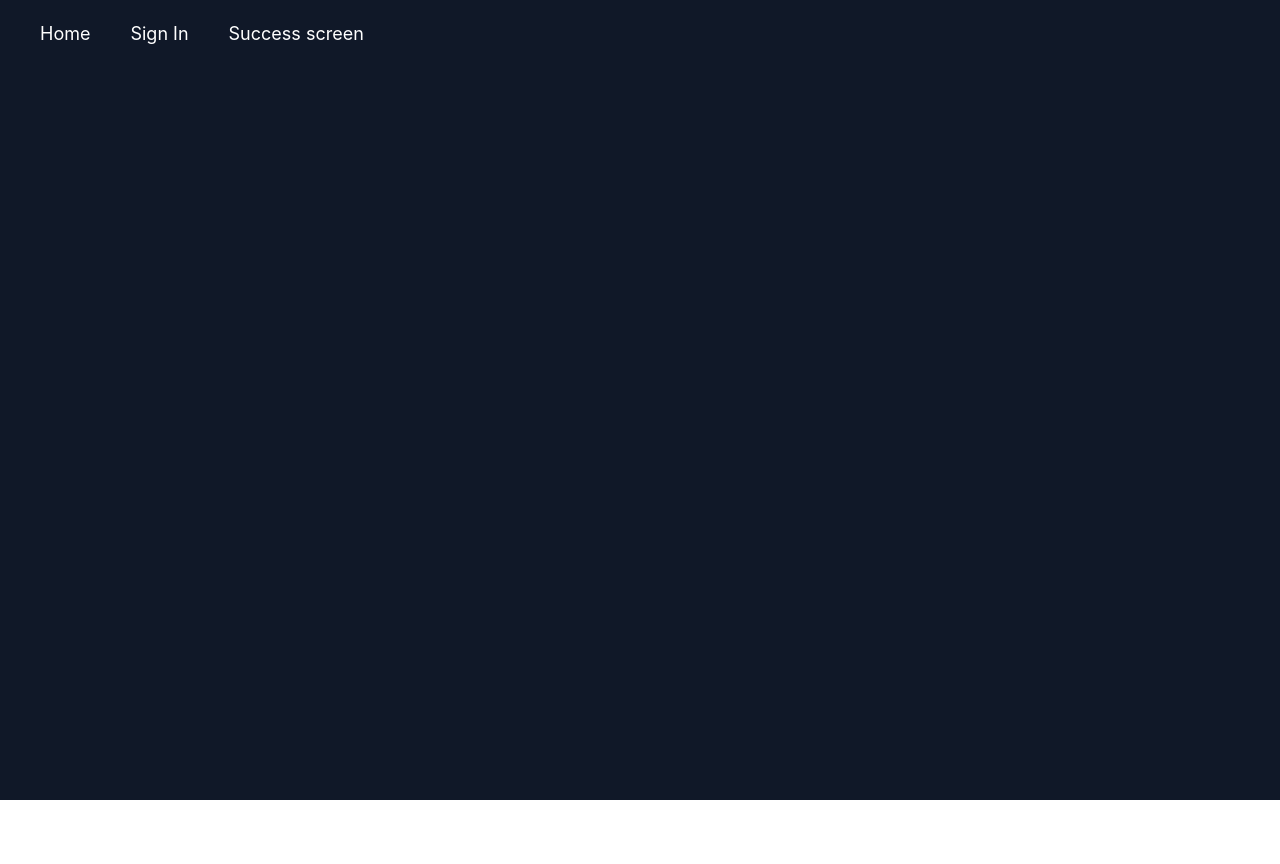
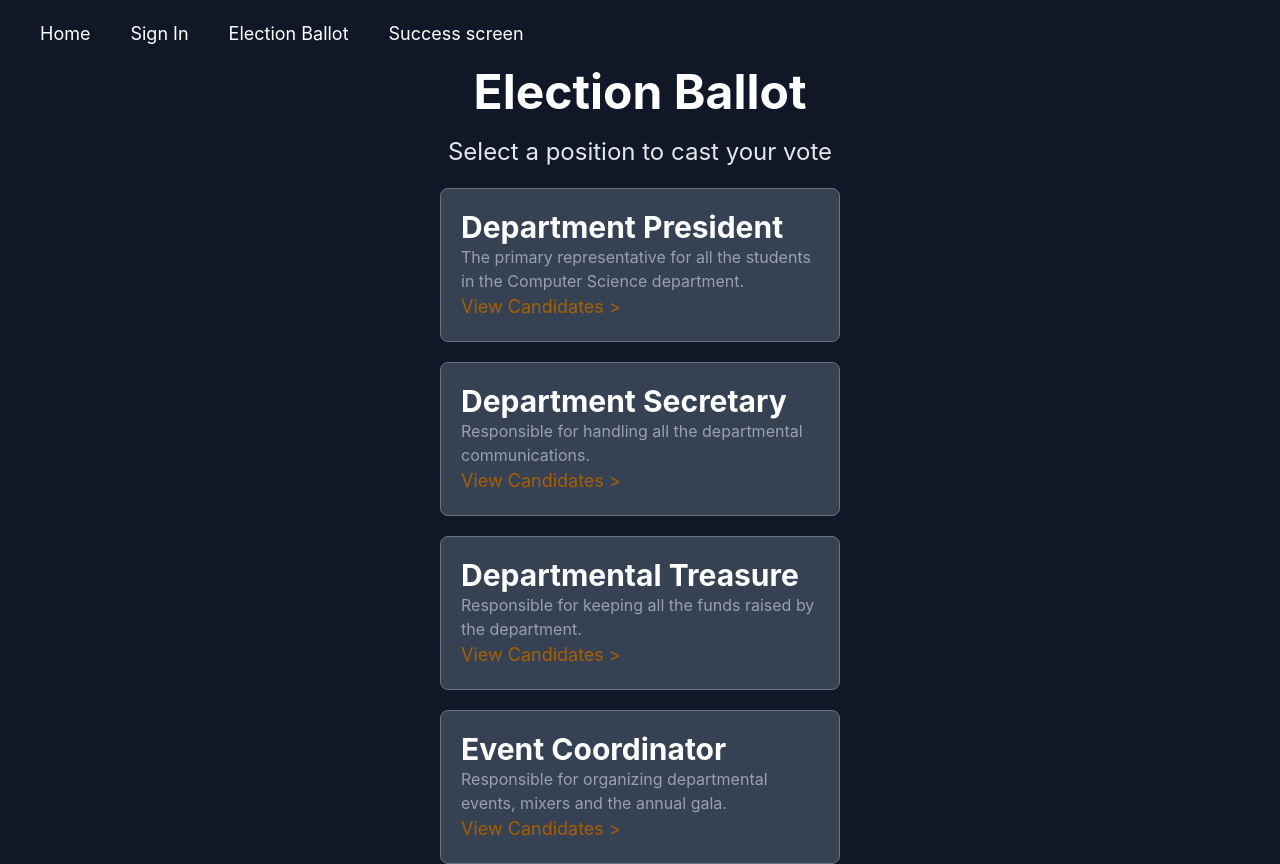
Before and after one commit to Vitumbiko-Kamanga/min_voting_system_react, a React (Vite) app: page /BallotScreen in a window 1280 px wide. Before the commit the page ends 800 px from the top, so only its background shows below. Built offline with nearby package versions, Linux system fonts and the light colour scheme.

Commit message:
Impementation of the Ballot screen- fisrt

```diff
--- a/src/App.jsx
+++ b/src/App.jsx
@@ -6,9 +6,8 @@ import './App.css'
 
 import LoginScreen from './components/loginScreen'
 import Landing from './components/landing.jsx'
-import Success from './components/SuccessScreen.jsx'
 import Auth from './components/Auth.jsx'
-import Btn from './components/Btn.jsx'
+import BallotScreen from './components/BallotScreen.jsx'
 import SuccessScreen from './components/SuccessScreen.jsx'
 
 function App() {
@@ -19,11 +18,14 @@ function App() {
       <nav className=" flex flex-rol gap-10 px-10 py-5">
         <Link to="/" className='text-lg'>Home</Link>
         <Link to="/Auth" className='text-lg'>Sign In</Link>
+        <Link to="/BallotScreen" className='text-lg'>Election Ballot</Link>
         <Link to="/SuccessScreen" className='text-lg'>Success screen</Link>
+
       </nav>
       <Routes>
         <Route path='/' element= {<Landing />} />
         <Route path='/Auth' element= {<Auth />} />
+        <Route path='/BallotScreen' element={<BallotScreen />} />
         <Route path='/SuccessScreen' element={<SuccessScreen />} />
       </Routes>
 
--- a/src/components/BallotScreen.jsx
+++ b/src/components/BallotScreen.jsx
@@ -1,9 +1,17 @@
+import PositionCard from './PostitonCard.jsx'
+
 function BallotScreen(){
     return(
-        <>
+        < div className="flex flex-col gap-5 text-center bg-gray-900">
+            <h1 className="text-5xl font-bold">Election Ballot</h1>
+            <p className="text-2xl text-gray-200 ">Select a position to cast your vote</p>
 
-        </>
+            <PositionCard title="Department President" text=" The primary representative for all the students in the Computer Science department." position="president" />
+            <PositionCard title="Department Secretary" text="Responsible for handling all the departmental communications." position="secretary" />
+            <PositionCard title="Departmental Treasure" text="Responsible for keeping all the funds raised by the department." position="tresurer" />
+            <PositionCard title="Event Coordinator" text= "Responsible for organizing departmental events, mixers and the annual gala." position="coodinator" />
+        </div>
     );
 }
 
-export default BallotS
+export default BallotScreen;
--- /dev/null
+++ b/src/components/Positions.jsx
@@ -0,0 +1,44 @@
+import BallotScreen from "./BallotScreen";
+function Positions(){
+    const positions ={
+        "president":[
+            {name:"Vitumbiko"},
+            {name:"Yashar"}
+        ],
+        "secretary":[
+            {name:"Caleb"},
+            {name:"Daniel"}
+        ],
+        "tresurer":[
+            {name:"Abdull"},
+            {name:"Maxwell"}
+        ],
+        "coordinator":[
+            {name:"Tadala"},
+            {name:"Patrick"}
+        ]
+    }
+
+    if(BallotScreen.positions.position === "president"){
+        return(
+            <div className="bg-gray-700 w-100 p-5 text-left rounded-lg justify-center border border-gray-500 mx-auto">
+                <h2 className="text-3xl font-bold">{positions["president"][0].name}</h2>
+                <p className="text-gray-400">{text}</p>
+            </div>
+        )
+    }
+    else{
+        return(
+            <div>
+                <h2 className="text-red-700">Error 404</h2>
+            </div>
+        )
+    }
+
+    // return(
+    //     <div>
+
+    //     </div>
+    // )
+}
+export default Positions;
--- /dev/null
+++ b/src/components/PostitonCard.jsx
@@ -0,0 +1,29 @@
+import {Route, Routes, Link} from 'react-router-dom'
+import { useState } from 'react';
+
+import Positions from './Positions.jsx'
+
+function PositionCard({title, text, position}){
+    let symbol = ">";
+    const positions = {
+        position: "president",
+        position: "secretary",
+        position: "tresurer",
+        position: "coodinator"
+    }
+    return(
+        <div className="bg-gray-700 w-100 p-5 text-left rounded-lg justify-center border border-gray-500 mx-auto">
+            <h2 className="text-3xl font-bold">{title}</h2>
+            <p className="text-gray-400">{text}</p>
+
+           {positions.position && <Link to="/Positions" className='text-lg text-yellow-700'>View Candidates {symbol}</Link>}
+            <Routes>
+                <Route path='/Positions' element ={< Positions/>} />
+            </Routes>
+
+
+        </div>
+    )
+}
+
+export default PositionCard;
```
Also changed, not shown: src/components/landing.jsx (+13 -0 lines).
